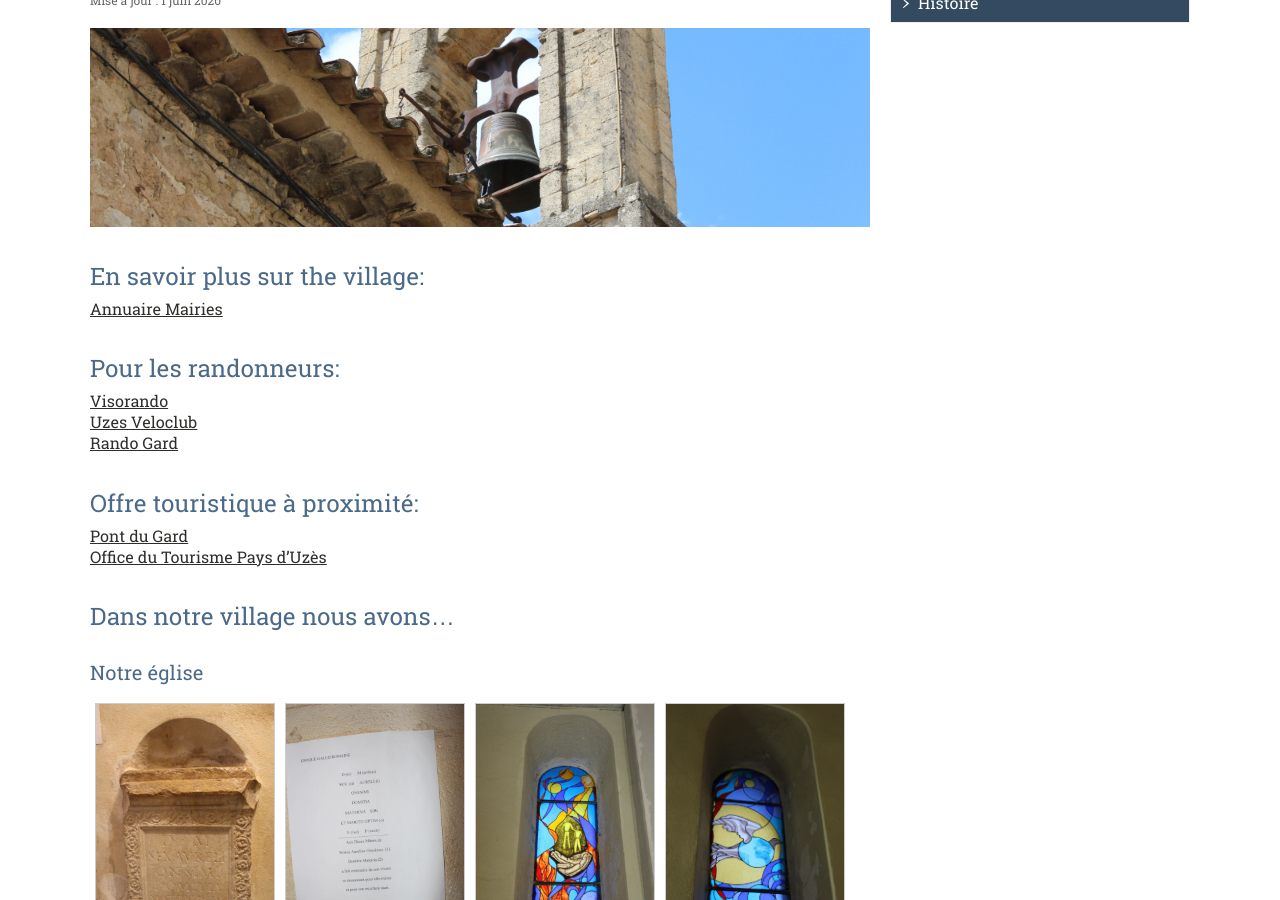
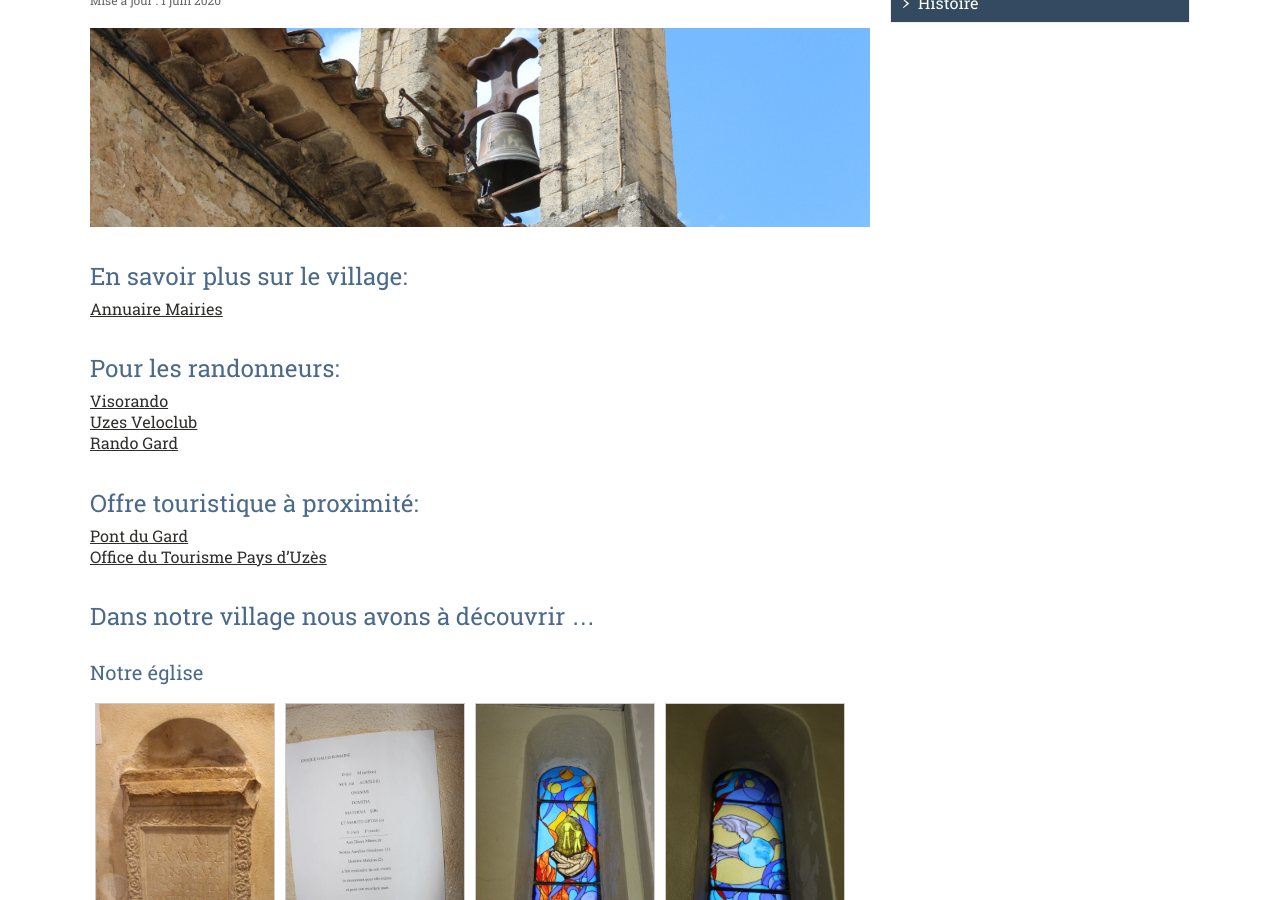
Before and after one commit to Flaux-Village/flaux-village.github.io, a Jekyll site: the page built from interets.md, in a window 1280 px wide and 900 px high, scrolled down 357 px. Built offline with Jekyll 4.4.1, drawn with Linux system fonts in a browser that asks for light colours; our own code applies the rules of GitHub Pages for plain Markdown files.

Commit message:
Update interets.md

```diff
--- a/interets.md
+++ b/interets.md
@@ -26,7 +26,7 @@ menu_secondaire:
 
 ---
 
-# En savoir plus sur the village:<br>
+# En savoir plus sur le village:<br>
 [Annuaire Mairies](https://www.annuaire-mairie.fr/carte-identite-flaux.html)<br>
 
 # Pour les randonneurs: <br>
@@ -40,7 +40,7 @@ menu_secondaire:
 [Office du Tourisme Pays d’Uzès](https://www.ccpaysduzes.fr/culture/evenements.html)
 
 
-# Dans notre village nous avons...
+# Dans notre village nous avons à découvrir …
 ## Notre église
 
 
```
